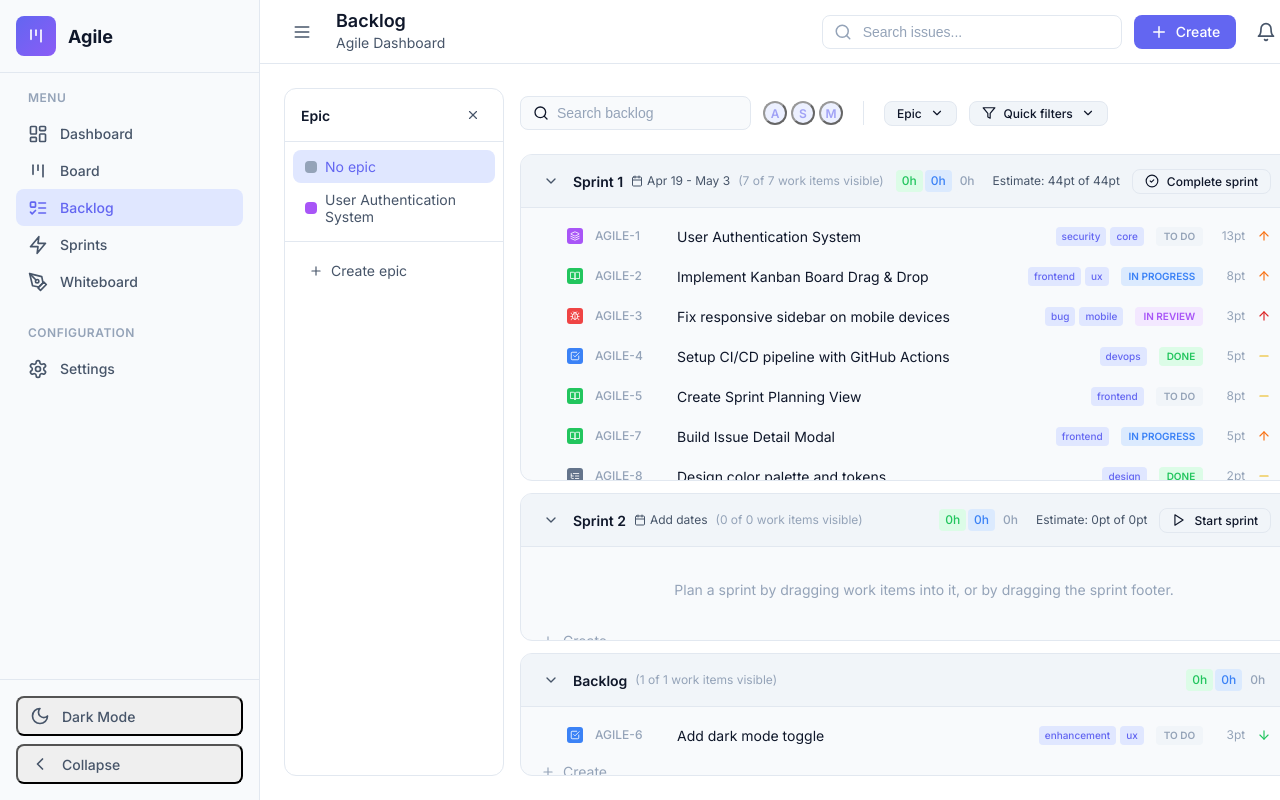
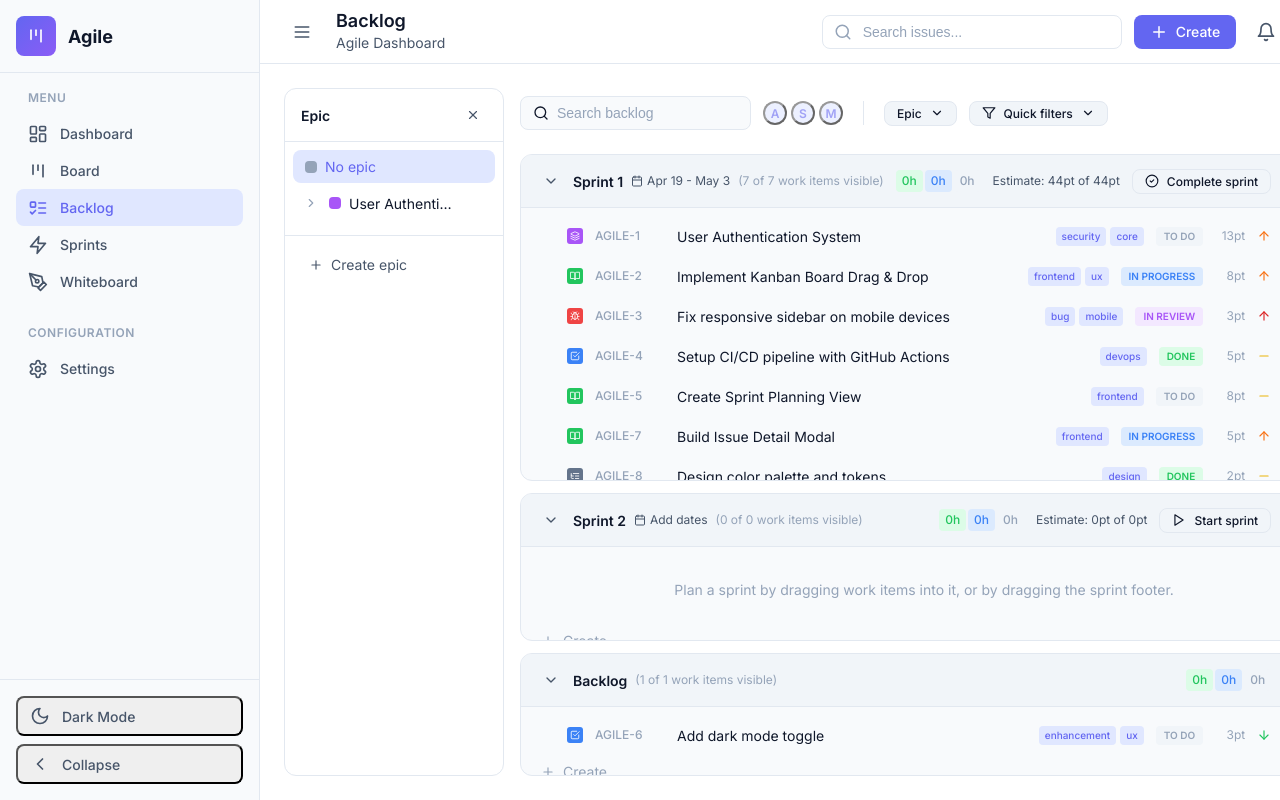
Before and after one commit to onuryuzbasi/agile-dashboard-v2, a React (Vite) app: page /backlog in a window 1280 px wide. Shown: the top 800 px of the page. Built offline with nearby package versions, Linux system fonts and the light colour scheme.

Commit message:
Add expandable epic items with details panel and inline name editing (#2)
Co-authored-by: Onur Yüzbaşıoğlu <onuryuzbasioglu@Onurs-MacBook-Pro.local>

```diff
--- a/src/index.css
+++ b/src/index.css
@@ -1464,6 +1464,127 @@ h4 {
   color: var(--text-primary);
 }
 
+/* Expandable Epic Items */
+.epic-expandable {
+  margin-bottom: var(--space-1);
+}
+
+.epic-item-row {
+  display: flex;
+  align-items: center;
+  gap: var(--space-2);
+  padding: var(--space-2);
+  border-radius: var(--radius-md);
+  transition: all var(--transition-fast);
+}
+
+.epic-item-row:hover {
+  background: var(--bg-tertiary);
+}
+
+.epic-item-row.active {
+  background: var(--accent-light);
+}
+
+.epic-expand-btn {
+  display: flex;
+  align-items: center;
+  justify-content: center;
+  width: 20px;
+  height: 20px;
+  border: none;
+  background: transparent;
+  color: var(--text-tertiary);
+  cursor: pointer;
+  border-radius: var(--radius-sm);
+}
+
+.epic-expand-btn:hover {
+  background: var(--bg-secondary);
+  color: var(--text-primary);
+}
+
+.epic-name {
+  flex: 1;
+  font-size: var(--font-size-sm);
+  color: var(--text-primary);
+  cursor: pointer;
+  overflow: hidden;
+  text-overflow: ellipsis;
+  white-space: nowrap;
+}
+
+.epic-name:hover {
+  text-decoration: underline;
+}
+
+.epic-name-input {
+  flex: 1;
+  padding: var(--space-1) var(--space-2);
+  border: 1px solid var(--accent);
+  border-radius: var(--radius-sm);
+  background: var(--bg-primary);
+  font-size: var(--font-size-sm);
+  color: var(--text-primary);
+  outline: none;
+}
+
+.epic-menu-btn {
+  display: flex;
+  align-items: center;
+  justify-content: center;
+  width: 24px;
+  height: 24px;
+  border: none;
+  background: transparent;
+  color: var(--text-tertiary);
+  cursor: pointer;
+  border-radius: var(--radius-sm);
+  opacity: 0;
+  transition: opacity var(--transition-fast);
+}
+
+.epic-item-row:hover .epic-menu-btn {
+  opacity: 1;
+}
+
+.epic-menu-btn:hover {
+  background: var(--bg-secondary);
+  color: var(--text-primary);
+}
+
+.epic-details {
+  margin-left: 32px;
+  padding: var(--space-3);
+  background: var(--bg-tertiary);
+  border-radius: var(--radius-md);
+  margin-top: var(--space-1);
+}
+
+.epic-detail-row {
+  display: flex;
+  justify-content: space-between;
+  padding: var(--space-1) 0;
+  font-size: var(--font-size-xs);
+  color: var(--text-secondary);
+  border-bottom: 1px solid var(--border-primary);
+}
+
+.epic-detail-row:last-of-type {
+  border-bottom: none;
+}
+
+.epic-detail-row span:last-child {
+  font-weight: 500;
+  color: var(--text-primary);
+}
+
+.epic-detail-btn {
+  width: 100%;
+  margin-top: var(--space-2);
+  justify-content: center;
+}
+
 /* Backlog Content */
 .backlog-content {
   flex: 1;
--- a/src/pages/Backlog.jsx
+++ b/src/pages/Backlog.jsx
@@ -73,6 +73,9 @@ export default function Backlog() {
     const [collapsedSprints, setCollapsedSprints] = useState(new Set())
     const [creatingInSection, setCreatingInSection] = useState(null)
     const [newIssueSummary, setNewIssueSummary] = useState('')
+    const [expandedEpics, setExpandedEpics] = useState(new Set())
+    const [editingEpicId, setEditingEpicId] = useState(null)
+    const [editingEpicName, setEditingEpicName] = useState('')
 
     // Get all epics for filter
     const epics = issues.filter(i => i.type === 'epic')
@@ -128,6 +131,46 @@ export default function Backlog() {
         setSearchQuery('')
         setSelectedEpic(null)
         setSelectedAssignees([])
+    }
+
+    // Toggle epic expand
+    const toggleEpicExpand = (epicId) => {
+        setExpandedEpics(prev => {
+            const next = new Set(prev)
+            if (next.has(epicId)) {
+                next.delete(epicId)
+            } else {
+                next.add(epicId)
+            }
+            return next
+        })
+    }
+
+    // Start editing epic name
+    const startEditingEpic = (epic) => {
+        setEditingEpicId(epic.id)
+        setEditingEpicName(epic.summary)
+    }
+
+    // Save epic name
+    const saveEpicName = () => {
+        if (editingEpicId && editingEpicName.trim()) {
+            updateIssue(editingEpicId, { summary: editingEpicName.trim() })
+        }
+        setEditingEpicId(null)
+        setEditingEpicName('')
+    }
+
+    // Get epic stats
+    const getEpicStats = (epicId) => {
+        const epicIssues = issues.filter(i => i.epicId === epicId)
+        const completed = epicIssues.filter(i => i.status === 'done').length
+        const totalPoints = epicIssues.reduce((sum, i) => sum + (i.storyPoints || 0), 0)
+        return {
+            workItems: epicIssues.length,
+            completed,
+            estimate: totalPoints
+        }
     }
 
     const hasFilters = searchQuery || selectedEpic || selectedAssignees.length > 0
@@ -388,16 +431,108 @@ export default function Backlog() {
                         No epic
                     </button>
 
-                    {epics.map(epic => (
-                        <button
-                            key={epic.id}
-                            className={`epic-item ${selectedEpic === epic.id ? 'active' : ''}`}
-                            onClick={() => setSelectedEpic(selectedEpic === epic.id ? null : epic.id)}
-                        >
-                            <span className="epic-color" style={{ background: 'var(--epic)' }} />
-                            {epic.summary}
-                        </button>
-                    ))}
+                    {epics.map(epic => {
+                        const isExpanded = expandedEpics.has(epic.id)
+                        const isEditing = editingEpicId === epic.id
+                        const stats = getEpicStats(epic.id)
+
+                        return (
+                            <div key={epic.id} className="epic-expandable">
+                                <div className={`epic-item-row ${selectedEpic === epic.id ? 'active' : ''}`}>
+                                    <button
+                                        className="epic-expand-btn"
+                                        onClick={() => toggleEpicExpand(epic.id)}
+                                    >
+                                        {isExpanded ? <ChevronDown size={14} /> : <ChevronRight size={14} />}
+                                    </button>
+
+                                    <span className="epic-color" style={{ background: 'var(--epic)' }} />
+
+                                    {isEditing ? (
+                                        <input
+                                            type="text"
+                                            className="epic-name-input"
+                                            value={editingEpicName}
+                                            onChange={(e) => setEditingEpicName(e.target.value)}
+                                            onBlur={saveEpicName}
+                                            onKeyDown={(e) => {
+                                                if (e.key === 'Enter') saveEpicName()
+                                                if (e.key === 'Escape') {
+                                                    setEditingEpicId(null)
+                                                    setEditingEpicName('')
+                                                }
+                                            }}
+                                            autoFocus
+                                        />
+                                    ) : (
+                                        <span
+                                            className="epic-name"
+                                            onClick={() => startEditingEpic(epic)}
+                                            title="Click to edit"
+                                        >
+                                            {epic.summary}
+                                        </span>
+                                    )}
+
+                                    <button
+                                        className="epic-menu-btn"
+                                        onClick={() => setSelectedIssue(epic)}
+                                    >
+                                        ⋯
+                                    </button>
+                                </div>
+
+                                {isExpanded && (
+                                    <div className="epic-details">
+                                        <div className="epic-detail-row">
+                                            <span>Key</span>
+                                            <span>{epic.key}</span>
+                                        </div>
+                                        <div className="epic-detail-row">
+                                            <span>Work items</span>
+                                            <span>{stats.workItems}</span>
+                                        </div>
+                                        <div className="epic-detail-row">
+                                            <span>Completed</span>
+                                            <span>{stats.completed}</span>
+                                        </div>
+                                        <div className="epic-detail-row">
+                                            <span>Estimate</span>
+                                            <span>{stats.estimate}pt</span>
+                                        </div>
+
+                                        <button
+                                            className="btn btn-sm btn-secondary epic-detail-btn"
+                                            onClick={() => setSelectedIssue(epic)}
+                                        >
+                                            View details
+                                        </button>
+                                        <button
+                                            className="btn btn-sm btn-secondary epic-detail-btn"
+                                            onClick={() => {
+                                                const newIssue = addIssue({
+                                                    type: 'task',
+                                                    status: 'todo',
+                                                    priority: 'medium',
+                                                    summary: 'New work item',
+                                                    description: '',
+                                                    epicId: epic.id,
+                                                    sprintId: null,
+                                                    storyPoints: null,
+                                                    labels: [],
+                                                    assigneeId: null,
+                                                    reporterId: 'user-1'
+                                                })
+                                                setSelectedIssue(newIssue)
+                                            }}
+                                        >
+                                            Create work item
+                                        </button>
+                                    </div>
+                                )}
+                            </div>
+                        )
+                    })}
                 </div>
 
                 {/* Create Epic Button */}
```
